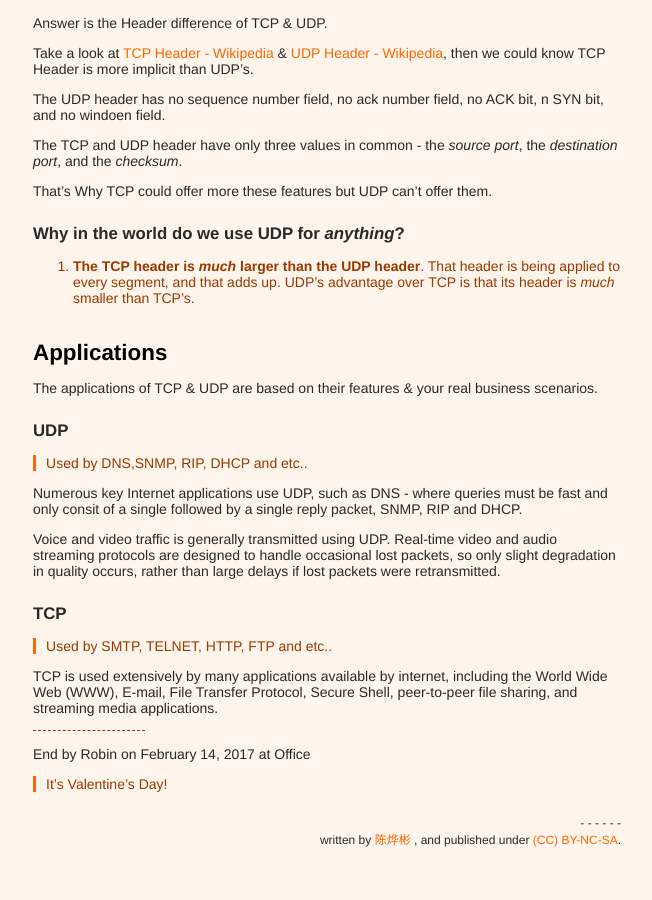
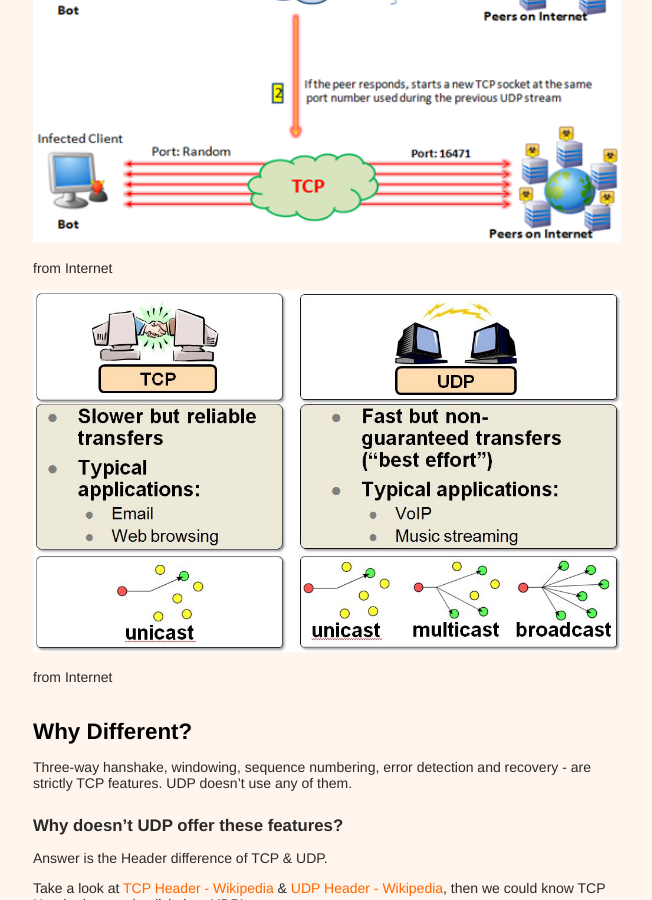
Before and after one commit to xianyuxmu/xianyuxmu.github.io, a Jekyll site: the page built from _posts/2017-02-14-intro-to-tcp-and-udp.md, in a window 1280 px wide and 900 px high, scrolled down 768 px. Shown: the whole window, without its empty margins (313-965 px from the left). Built offline with Jekyll 4.4.1, drawn with Linux system fonts in a browser that asks for light colours; comment, search, counter and statistics services are not loaded.

Commit message:
add versusing diagrams

```diff
--- a/_posts/2017-02-14-intro-to-tcp-and-udp.md
+++ b/_posts/2017-02-14-intro-to-tcp-and-udp.md
@@ -27,6 +27,14 @@ TCP's State, three-way handshake, error detection, visit [Protocal operation](ht
 Comparison Chart: [TCP vs. UDP](http://www.diffen.com/difference/TCP_vs_UDP)
 
 Features: [Comparison of UDP and TCP](https://en.wikipedia.org/wiki/User_Datagram_Protocol#Comparison_of_UDP_and_TCP)
+
+![tcp-udp-comparison-diagram](/uploads/tech/tcp-udp-comparison-diagram-1.png)
+
+from Internet
+
+![tcp-udp-comparison-diagram](/uploads/tech/tcp-udp-comparison-diagram-2.jpg)
+
+from Internet
 
 
 ## Why Different?
```
Also changed, not shown: uploads/tech/tcp-udp-comparison-diagram-1.png (added), uploads/tech/tcp-udp-comparison-diagram-2.jpg (added).
